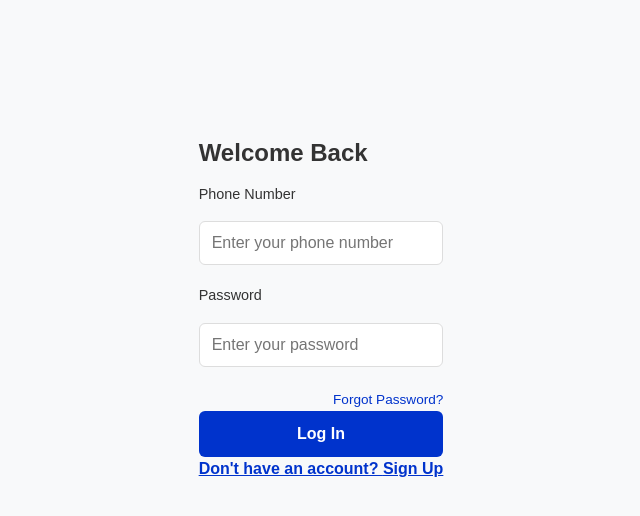
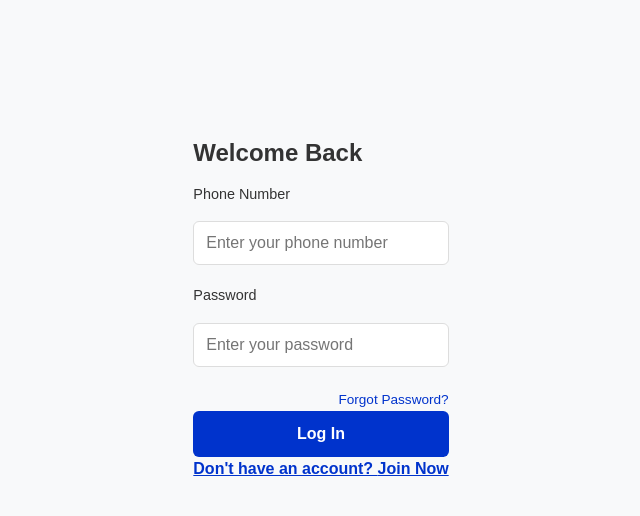
Before and after one commit to silverfoxmediaco/pagomigoreact, a React (Create React App) app: page /login in a window 1280 px wide. Shown: the top 516 px of the page, without its empty margins (319-959 px from the left). Built offline with nearby package versions, Linux system fonts and the light colour scheme; no server answers.

Commit message:
Add slide-up signup modal to login page

```diff
--- a/src/components/Login.jsx
+++ b/src/components/Login.jsx
@@ -2,6 +2,7 @@
 import React, { useState } from 'react';
 import { Link, useNavigate, useLocation } from 'react-router-dom';
 import { useAuth } from '../context/AuthContext';
+import SignupModal from './SignupModal'; // Add this import
 import '../styles/Login.css';
 
 const Login = () => {
@@ -11,6 +12,7 @@ const Login = () => {
   });
   const [message, setMessage] = useState('');
   const [isError, setIsError] = useState(false);
+  const [isSignupModalOpen, setIsSignupModalOpen] = useState(false); // Add signup modal state
   const { login, loading } = useAuth();
   const navigate = useNavigate();
   const location = useLocation();
@@ -47,7 +49,20 @@ const Login = () => {
     }
   };
 
+  // Open signup modal function
+  const openSignupModal = (e) => {
+    e.preventDefault();
+    console.log('Opening signup modal from login page');
+    setIsSignupModalOpen(true);
+  };
+
+  // Close signup modal function
+  const closeSignupModal = () => {
+    setIsSignupModalOpen(false);
+  };
+
   return (
+    <>
       <div className="login-container">
         <div className="login-card">
           <h2>Welcome Back</h2>
@@ -99,10 +114,17 @@ const Login = () => {
           </form>
 
           <div className="signup-link">
-          <p>Don't have an account? <Link to="/signup">Sign Up</Link></p>
+            <p>Don't have an account? <a href="#" onClick={openSignupModal}>Join Now</a></p>
           </div>
         </div>
       </div>
+
+      {/* Signup Modal */}
+      <SignupModal
+        isOpen={isSignupModalOpen}
+        onClose={closeSignupModal}
+      />
+    </>
   );
 };
 
```
Lines whose indentation alone changed are shown as unchanged.
